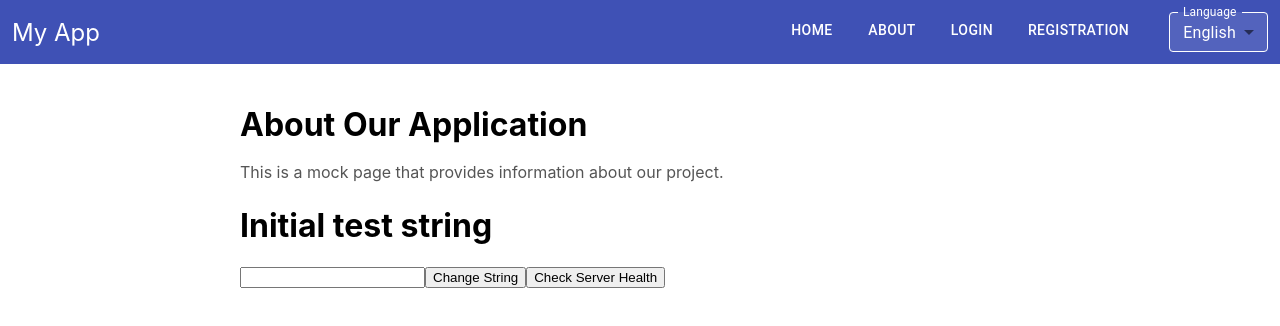
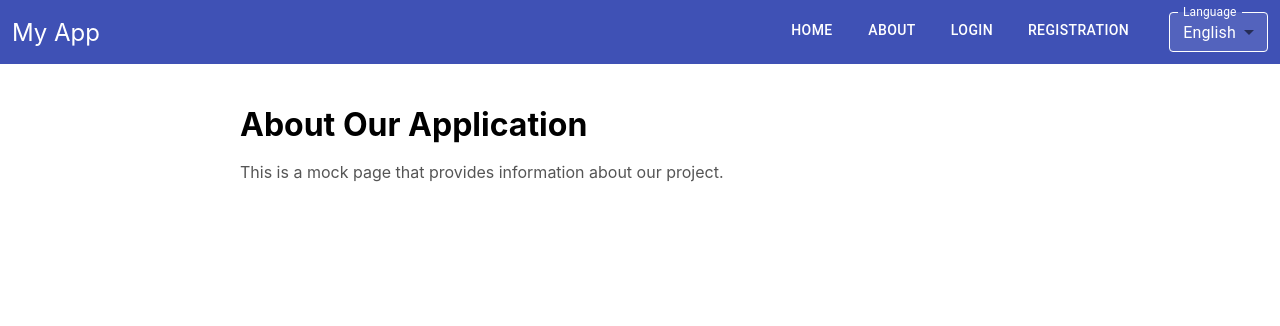
Before and after one commit to DenysStrilchuk/front-end-internship, a React (Create React App) app: page /about in a window 1280 px wide. Shown: the top 326 px of the page. Built offline with nearby package versions, Linux system fonts and the light colour scheme; no server answers.

Commit message:
chore: remove health check endpoint and related code

```diff
--- a/src/api/status-api/index.ts
+++ /dev/null
@@ -1 +0,0 @@
-export * from './statusApi';
--- a/src/api/status-api/statusApi.ts
+++ /dev/null
@@ -1,13 +0,0 @@
-import { axiosInstance } from "../axios-instance";
-import { IHealthCheckResponse } from "../../types/api-types";
-import {urls} from "../../constants/urls";
-
-export const checkStatus = async (): Promise<IHealthCheckResponse> => {
-    try {
-        const {data} = await axiosInstance.get<IHealthCheckResponse>(urls.status.base);
-        return data;
-    } catch (error) {
-        console.error('Health check failed:', error);
-        throw error;
-    }
-};
--- a/src/components/about/About.tsx
+++ b/src/components/about/About.tsx
@@ -1,7 +1,6 @@
 import React from "react";
 import {useTranslation} from "react-i18next";
 
-import {TestComponent} from "../test";
 import styles from "./About.module.css";
 
 const About = () => {
@@ -15,7 +14,6 @@ const About = () => {
             <p className={styles.description}>
                 {t('about.description')}
             </p>
-            <TestComponent/>
         </div>
     );
 };
--- a/src/components/test/TestComponent.tsx
+++ /dev/null
@@ -1,55 +0,0 @@
-import React, {useState} from 'react';
-
-import {useAppDispatch, useAppSelector} from "../../hooks";
-import {testActions} from "../../store/slices";
-import {checkStatus} from "../../api/status-api";
-
-const TestComponent = () => {
-    const testString = useAppSelector((state) => state.test.testString);
-    const dispatch = useAppDispatch();
-    const [inputValue, setInputValue] = useState<string>('');
-    const [status, setStatus] = useState<{ code: number; detail: string; result: string } | null>(null);
-
-    const checkServerStatus = async () => {
-        try {
-            const status = await checkStatus();
-            setStatus({
-                code: status.status_code,
-                detail: status.detail,
-                result: status.result
-            });
-        } catch (error) {
-            console.error('Failed to check server health:', error);
-            setStatus({
-                code: -1,
-                detail: 'Failed to retrieve status',
-                result: 'Error'
-            });
-        }
-    };
-
-    return (
-        <div>
-            <h1>{testString}</h1>
-            <input
-                value={inputValue}
-                onChange={(e) => setInputValue(e.target.value)}
-            />
-            <button onClick={() => dispatch(testActions.setTestString(inputValue))}>
-                Change String
-            </button>
-
-            <button onClick={checkServerStatus}>Check Server Health</button>
-
-            {status && (
-                <div>
-                    <p>Server Health Status Code: {status.code}</p>
-                    <p>Detail: {status.detail}</p>
-                    <p>Result: {status.result}</p>
-                </div>
-            )}
-        </div>
-    );
-};
-
-export {TestComponent};
--- a/src/store/slices/index.ts
+++ b/src/store/slices/index.ts
@@ -1,3 +1,2 @@
 export * from './authSlice';
-export * from './testSlice';
 export * from './userSlice';
--- a/src/store/slices/testSlice.ts
+++ /dev/null
@@ -1,30 +0,0 @@
-import {createSlice, PayloadAction} from '@reduxjs/toolkit';
-
-interface ITestState {
-    testString: string;
-}
-
-const initialState: ITestState = {
-    testString: 'Initial test string',
-};
-
-const testSlice = createSlice({
-    name: 'testSlice',
-    initialState,
-    reducers: {
-        setTestString: (state, action: PayloadAction<string>) => {
-            state.testString = action.payload;
-        },
-    },
-});
-
-const { reducer: testReducer, actions } = testSlice;
-
-const testActions = {
-    ...actions,
-};
-
-export {
-    testReducer,
-    testActions,
-};
--- a/src/store/store.ts
+++ b/src/store/store.ts
@@ -1,10 +1,9 @@
 import {configureStore} from '@reduxjs/toolkit';
 
-import {testReducer, authReducer, userReducer} from "./slices";
+import {authReducer, userReducer} from "./slices";
 
 const store = configureStore({
     reducer: {
-        test: testReducer,
         auth: authReducer,
         users: userReducer,
     },
```
Also changed, not shown: src/components/test/index.ts (deleted, +0 -1 lines).
